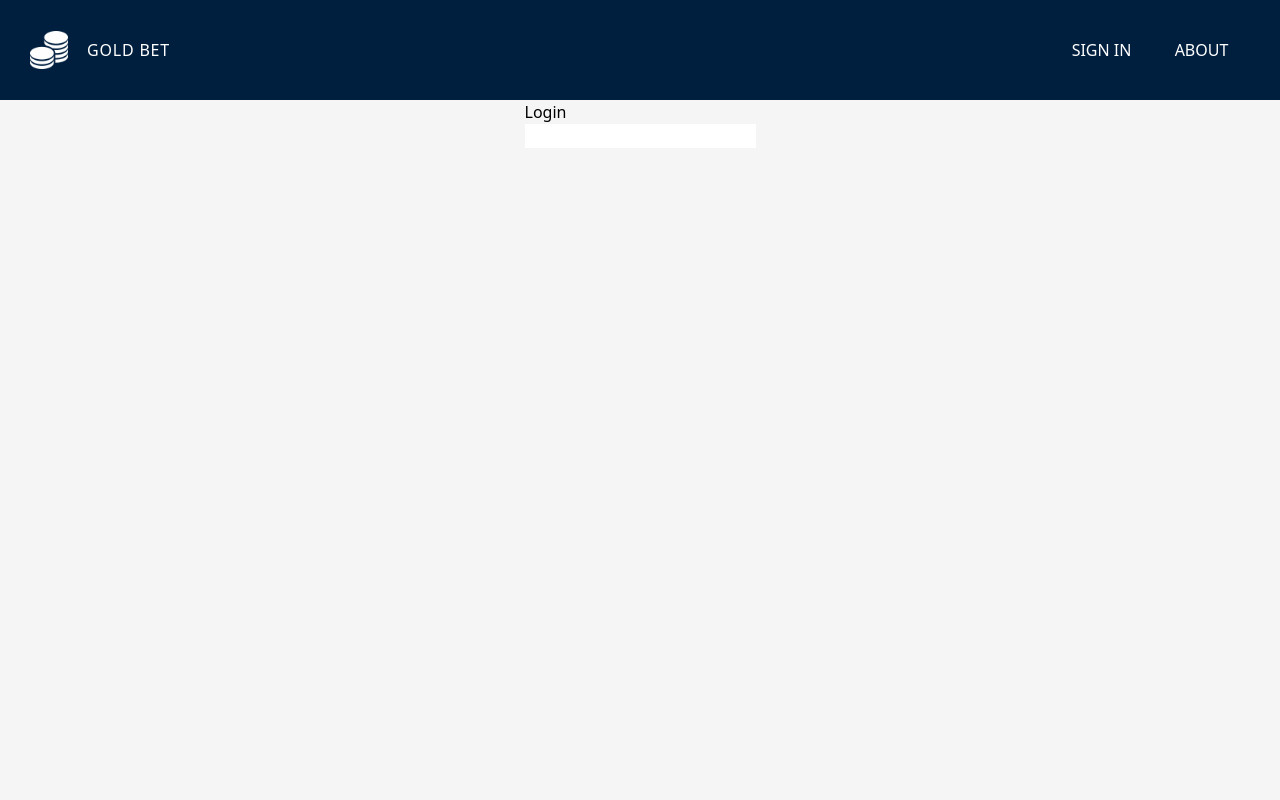
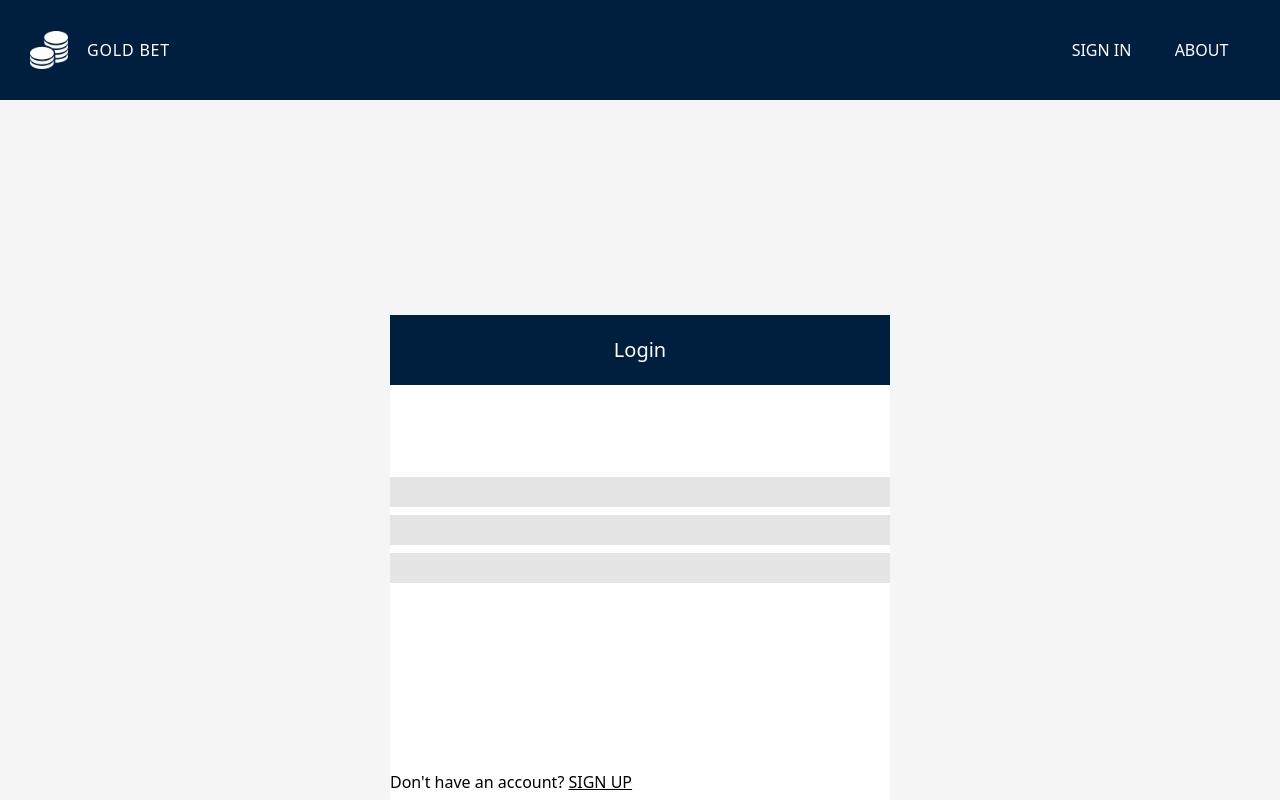
Before and after one commit to WilgotW/btc-better-frontend, a React (Vite) app: page /login in a window 1280 px wide. Built offline with nearby package versions, Linux system fonts and the light colour scheme.

Commit message:
small changes

```diff
--- a/src/components/ui/InputBar.tsx
+++ b/src/components/ui/InputBar.tsx
@@ -3,8 +3,15 @@ import React from "react";
 interface IProps {
   width: number;
   height: number;
+  color: string;
 }
 
-export default function InputBar({ width = 100, height = 25 }: IProps) {
-  return <input className={`w-[${width}] h-[${height}]`} type="text" />;
+export default function InputBar({
+  width = 100,
+  height = 25,
+  color = "bg-white",
+}: IProps) {
+  return (
+    <input className={`w-[${width}px] h-[${height}px] ${color}`} type="text" />
+  );
 }
--- a/src/pages/Home/components/BetsBoard.tsx
+++ b/src/pages/Home/components/BetsBoard.tsx
@@ -5,8 +5,8 @@ export default function BetsBoard() {
   return (
     <div className="h-[350px] p-[50px]">
       <div className="bg-g1 h-[100%] w-[500px] rounded-[10px] flex flex-col">
-        <div className="flex justify-center p-[10px]">
-          <h1 className="text-[20px] text-g3 tracking-wide">BETS</h1>
+        <div className="flex justify-center p-[10px] bg-nvb rounded">
+          <h1 className="text-[20px] text-g1 tracking-wide">BETS</h1>
         </div>
         <div className="flex flex-col h-[200px] gap-[1px]">
           <Bet />
--- a/src/pages/Login/Login.tsx
+++ b/src/pages/Login/Login.tsx
@@ -3,10 +3,23 @@ import InputBar from "../../components/ui/InputBar";
 
 export default function Login() {
   return (
-    <div className="w-[100%] flex justify-center">
-      <div>
-        <h1>Login</h1>
-        <InputBar width={100} height={25} />
+    <div className="w-[100%] h-[1000px] flex justify-center items-center">
+      <div className="flex flex-col">
+        <div className="bg-nvb text-white p-[20px] flex justify-center">
+          <h1 className="text-[20px]">Login</h1>
+        </div>
+        <div className="flex flex-col gap-1 w-[500px] h-[500px] bg-white justify-around">
+          <div className="flex flex-col gap-2">
+            <InputBar width={20} height={30} color="bg-g1" />
+            <InputBar width={250} height={30} color="bg-g1" />
+            <InputBar width={250} height={30} color="bg-g1" />
+          </div>
+          <div>
+            <span>
+              Don't have an account? <u>SIGN UP</u>
+            </span>
+          </div>
+        </div>
       </div>
     </div>
   );
```
